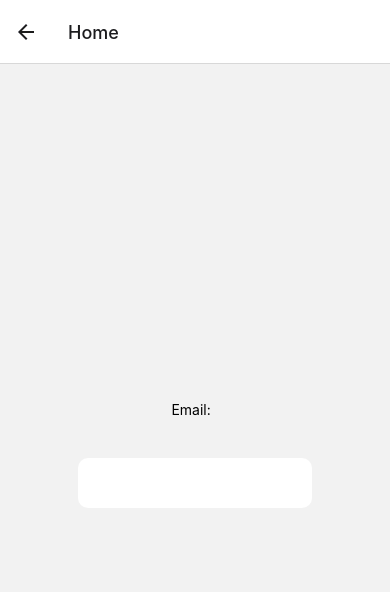
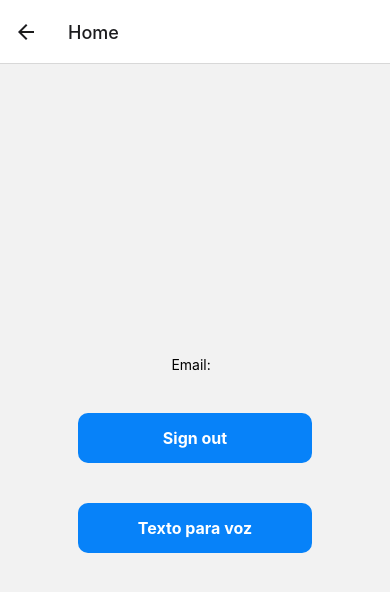
Before and after one commit to L1I2A3/Aplicativo, a React Native app in the folder teste_login1/: screen /Home in a window 390 px wide. Shown: the top 592 px of the page. Built offline with nearby package versions, Linux system fonts and the light colour scheme; no server answers.

Commit message:
Evolução na tela text to voice
Navegação para tela TextToVoice, e estrutura do botão e input dessa tela

```diff
--- a/teste_login1/App.js
+++ b/teste_login1/App.js
@@ -4,6 +4,7 @@ import { createNativeStackNavigator } from '@react-navigation/native-stack';
 import LoginScreen from './screens/LoginScreen';
 import HomeScreen from './screens/HomeScreen';
 import RegisterScreen from './screens/RegisterScreen';
+import TextToVoiceScreen from './screens/TextToVoice';
 
 const Stack = createNativeStackNavigator();
 
@@ -14,6 +15,7 @@ export default function App() {
         <Stack.Screen options= {{headerShown: false}} name="Login" component={LoginScreen} />
         <Stack.Screen name="Home" component={HomeScreen} />
         <Stack.Screen name="Register" component={RegisterScreen} />
+        <Stack.Screen name="TextToVoice" component={TextToVoiceScreen} />
       </Stack.Navigator>
     </NavigationContainer>
   );
--- a/teste_login1/app.json
+++ b/teste_login1/app.json
@@ -1,3 +1,5 @@
+
+
 {
   "expo": {
     "name": "teste_login1",
--- a/teste_login1/screens/HomeScreen.js
+++ b/teste_login1/screens/HomeScreen.js
@@ -1,4 +1,4 @@
-import { StyleSheet, Text, TouchableOpacity, View } from 'react-native'
+import { Button, StyleSheet, Text, TouchableOpacity, View } from 'react-native'
 import React from 'react'
 import { auth } from '../firebase'
 import { useNavigation } from '@react-navigation/core'
@@ -30,6 +30,15 @@ const HomeScreen = () => {
 
       </TouchableOpacity>
 
+      <TouchableOpacity
+      style={styles.button}
+      onPress={()=>navigation.navigate('TextToVoice')}
+      >
+
+        <Text style={styles.buttonText}>Texto para voz</Text>
+
+      </TouchableOpacity>
+
     </View>
   )
 }
@@ -43,7 +52,7 @@ const styles = StyleSheet.create({
     alignItems: 'center',
 },
 button: {
-  backgroundColor: '#ffff',
+  backgroundColor: '#0782F9',
   width: '60%',
   padding: 15,
   borderRadius: 10,
@@ -55,4 +64,5 @@ buttonText: {
   fontWeight: '700',
   fontSize: 16
 },
+
 })
--- a/teste_login1/screens/LoginScreen.js
+++ b/teste_login1/screens/LoginScreen.js
@@ -56,8 +56,8 @@ const LoginScreen = () => {
       </View>
 
       <View style = {styles.buttonContainer}>
-      <TouchableOpacity
-            onPress={handleLogin}
+      <TouchableOpacity  // botão login
+            onPress={()=>navigation.navigate('Home')} // "!!!!! mudei porque nao conseguia logar pra testar as outras telas kkk (  {handleLogin}  em vez de {()=>navigation.navigate('Home')}   ) "
             style = {styles.button}
         >
             <Text style = {styles.buttonText}>Login</Text>
@@ -92,8 +92,6 @@ input: {
     paddingVertical: 10,
     borderRadius: 10,
     marginTop: 5,
-
-
 },
 buttonContainer: {
     width: '60%',
--- /dev/null
+++ b/teste_login1/screens/TextToVoice.js
@@ -0,0 +1,79 @@
+import { Text, View,  TextInput, StyleSheet, KeyboardAvoidingView, Button, Alert, TouchableOpacity } from 'react-native'
+import React, {useState} from 'react'
+import { useNavigation } from '@react-navigation/core'
+
+const TextToVoiceScreen = ()=>{
+
+    const [message,setMessage]=useState("")
+
+    const navigation = useNavigation();
+
+return (
+
+
+
+<View style={styles.container}>
+
+<View style={styles.buttonContainer}>
+<TouchableOpacity
+            onPress={([message])=>Alert.alert("mensagem", [message])}
+            style = {styles.button}
+        >
+        </TouchableOpacity>
+</View>
+
+
+<KeyboardAvoidingView/>
+<TextInput style = {styles.input}
+placeholder="Insira o texto a ser falado"
+value={message}
+onChangeText={text=>setMessage(text)}
+
+/>
+<KeyboardAvoidingView/>
+
+</View>
+
+
+)
+
+  }
+
+  export default TextToVoiceScreen
+
+  const styles = StyleSheet.create({
+    container: {
+      flex: 2,
+      flexDirection:'column',
+     justifyContent: 'space-around',
+      alignItems:'center',
+
+    },
+    input: {
+
+      width: '85%',
+      height: 274,
+      textAlign: 'center',
+
+      borderRadius: 10,
+      backgroundColor: '#D9D9D9',
+
+    },
+
+    buttonContainer:{
+      width: '85%',
+      height: 274,
+      justifyContent: 'center',
+      alignItems: 'center',
+      marginTop: 12,
+    },
+
+    button: {
+      backgroundColor: '#078288',
+      width: '100%',
+      height: '100%',
+      borderRadius: 360,
+      alignItems: 'center',
+
+    },
+  })
```
